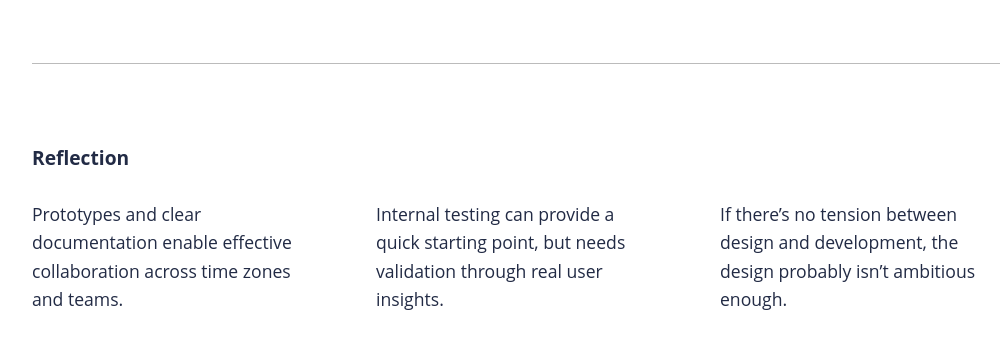
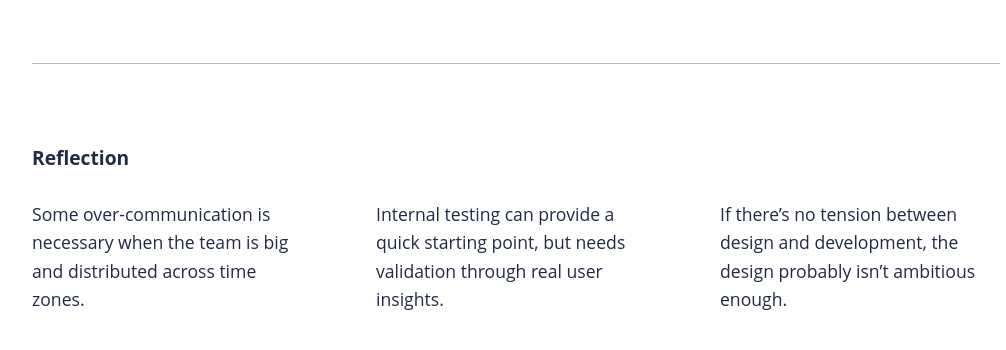
Before and after one commit to bryantmaodesign/bryant-portfolio, a plain HTML site: page case_uwi.html in a window 1280 px wide. Shown: the part 11650-12000 px from the top of the page, without its empty margins (124-1130 px from the left). Drawn offline with nearby package versions, Linux system fonts and the light colour scheme.

Commit message:
Describe your change here

```diff
--- a/case_uwi.html
+++ b/case_uwi.html
@@ -531,7 +531,7 @@
                 </div>
                 <div class="reflection__text grid-text">
                     <div class="text-wrap">
-                        <p class="sec-text--2">Prototypes and clear documentation enable effective collaboration across time zones and teams.</p>
+                        <p class="sec-text--2">Some over-communication is necessary when the team is big and distributed across time zones.</p>
                     </div>
                     <div class="text-wrap">
                         <p class="sec-text--2">Internal testing can provide a quick starting point, but needs validation through real user insights.</p>
```
